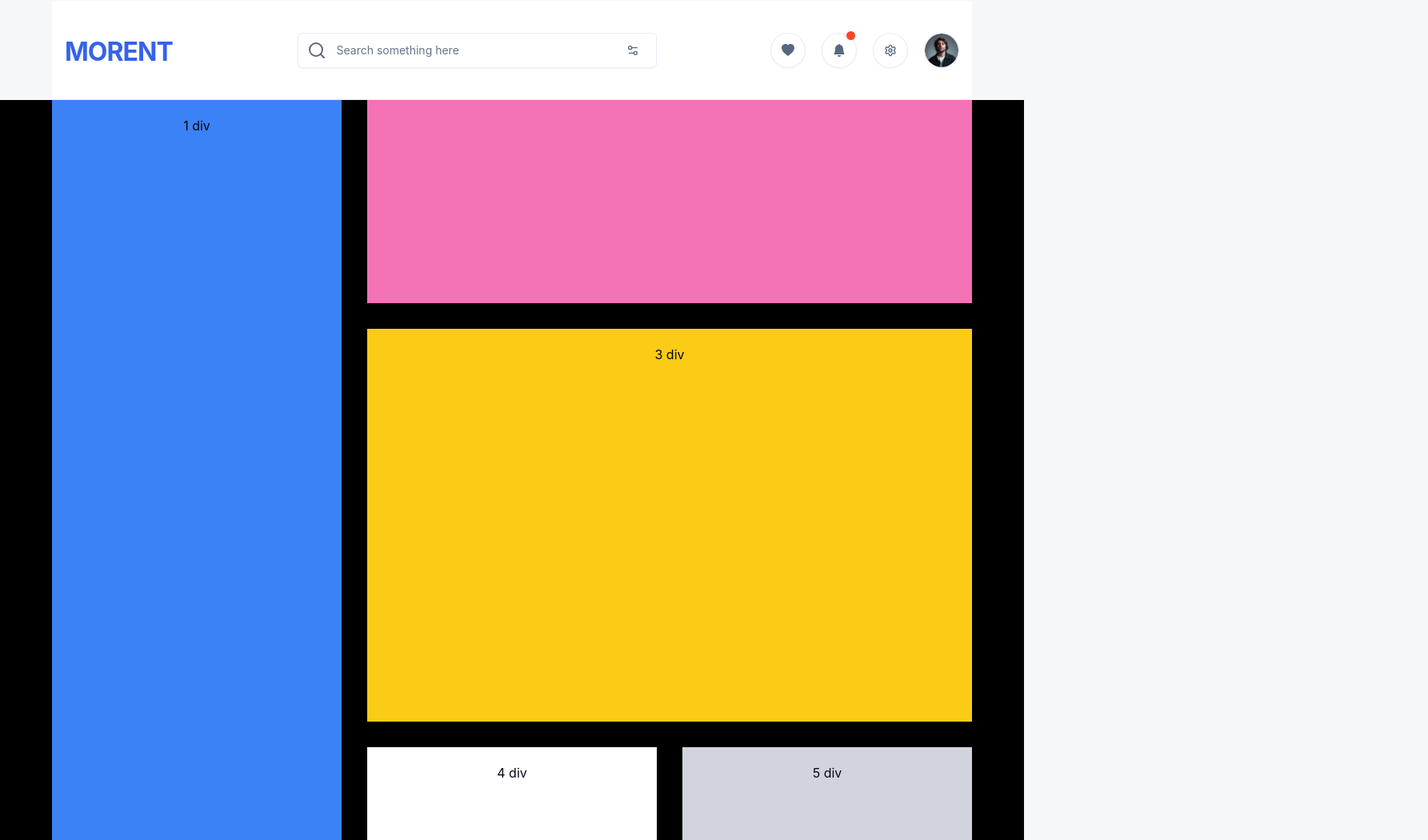
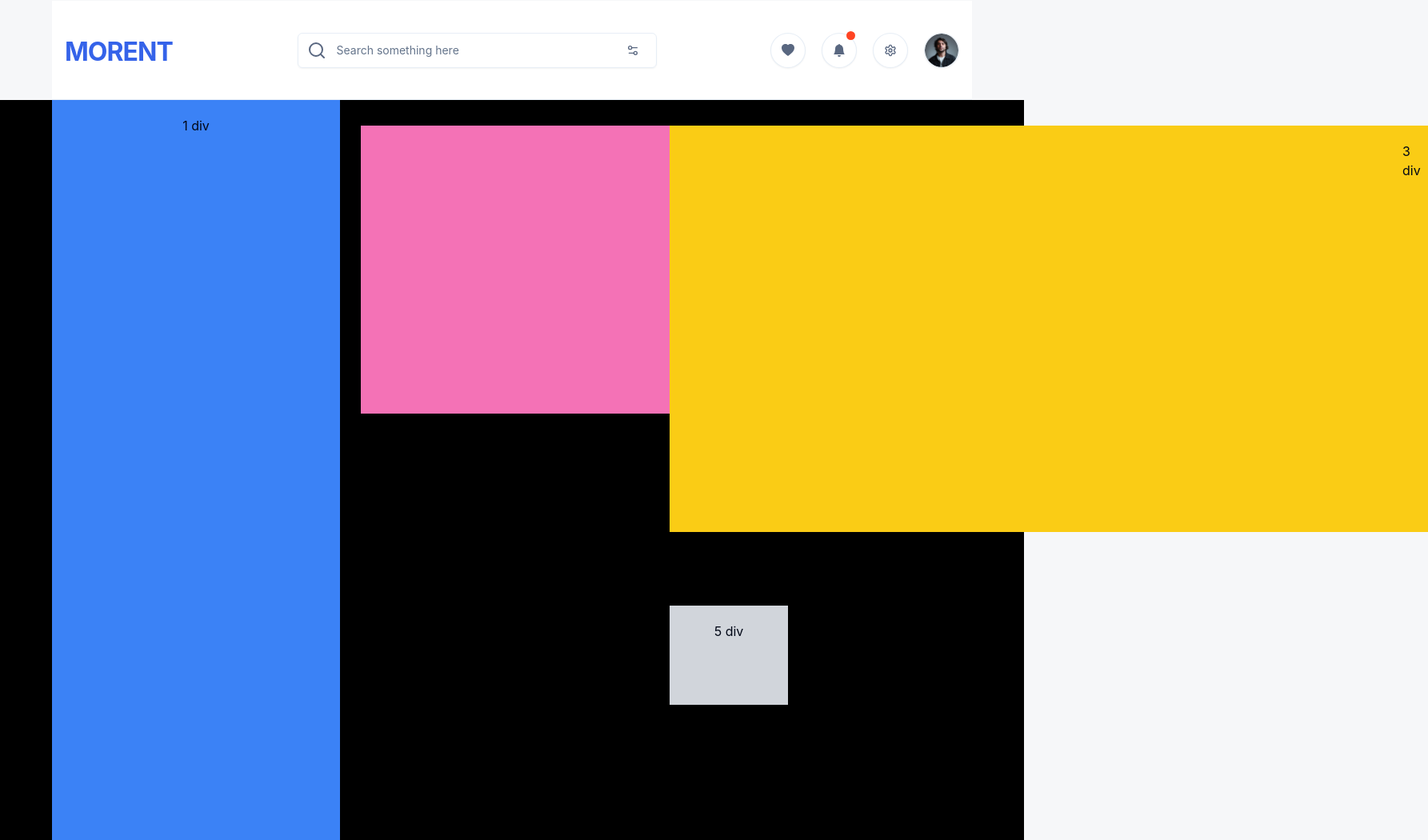
Before and after one commit to MOrhan786/hackathon-figma-pro, a Next.js app: page /carDetail in a window 1280 px wide. Shown: the part 240-1290 px from the top of the page at 80% size, 1785 px wide, since content can reach past the window. Built offline with nearby package versions, Linux system fonts and the light colour scheme.

Commit message:
first commit

```diff
--- a/src/app/carDetail/page.tsx
+++ b/src/app/carDetail/page.tsx
@@ -3,16 +3,28 @@ import React from 'react'
 function CarDetail() {
   return (
     <>
-       <section className='bg-black w-full max-w-[1440px] h-[2016px] px-[65px]  max-auto grid lg:grid-cols-3  md:grid-cols-1 gap-8'>
-      <div className='bg-blue-500 py-5 text-center row-span-4'>1 div</div>
-      <div className='bg-pink-400 py-5 text-center col-span-2'></div>
-      <div className='bg-yellow-400 py-5 text-center row-span-2 col-span-2 '>3 div</div>
-      <div className='bg-white py-5 text-center col-span-1'> 4 div</div>
-      <div className='bg-gray-300 py-5 text-center row-span-1 ' >5 div</div>
-      <div className='bg-orange-500 py-5 text-center row-span-1'> 6 div</div>
-      <div className='bg-slate-400 py-5 text-center col-span-2'>7th div</div>
-      <div className='bg-red-500 py-5 text-center col-span-2'>8 div</div>
-      <div className='bg-green-500 py-5 text-center col-span-2'>9 div</div>
+       <section className='bg-black w-full max-w-[1440px] h-[2016px] px-[65px]  max-auto grid lg:grid-cols-3  md:grid-cols-1 gap-2'>
+        {/* section grid */}
+      <div className='bg-blue-500 py-5 text-center row-span-4 w-[360px] h-[2016px] '>
+        1 div
+        </div>
+
+      <div className='bg-pink-400 py-5 text-center col-span-1 w-[492px] h-[360px] mt-[32px] pr-[556px] pl-[392px] '> 2nd div</div>
+
+      <div className='bg-yellow-400 py-5 text-center col-span-1 w-[492px] h-[508px] mt-[32px] pl-[916px] pr-[32px]  '>3 div</div>
+
+      <div className='bg-green-500 py-5 text-center col-span-1 w-[148px] h-[124px] mt-[416px] pl-[392px] '> 4 div</div>
+
+      <div className='bg-gray-300 py-5 text-center col-span-1 w-[148px] h-[124px]  ' >5 div</div>
+
+      <div className='bg-orange-500 py-5 text-center row-span-1 w-[148px] h-[124px] '> 6 div</div>
+
+      <div className='bg-slate-400 py-5 text-center col-span-2 w-[1016px] h-[452px] '>7th div</div>
+
+      <div className='bg-red-500 py-5 text-center col-span-2 w-[1016px] h-[448px]'>8 div</div>
+
+
+      <div className='bg-green-500 py-5 text-center col-span-2  w-[1016px] h-[448px] '>9 div</div>
       </section>
     </>
   )
```
Also changed, not shown: src/constant/cars.ts (+12 -12 lines).
